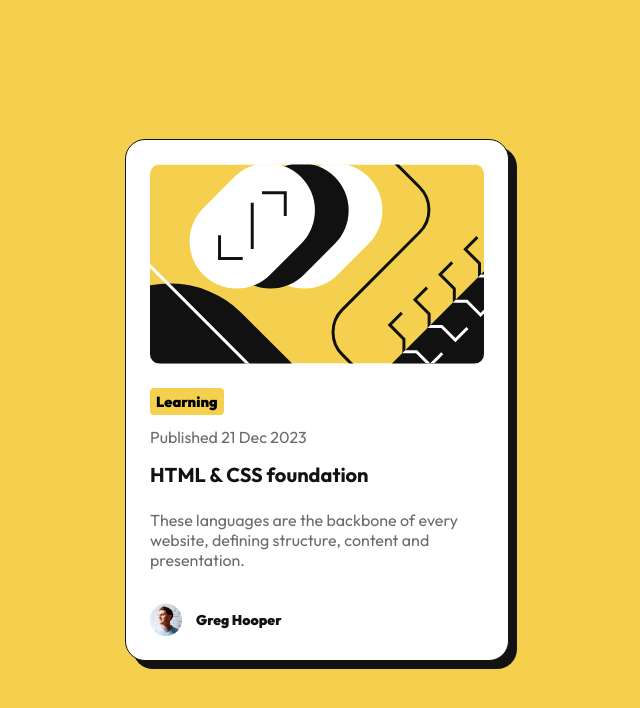
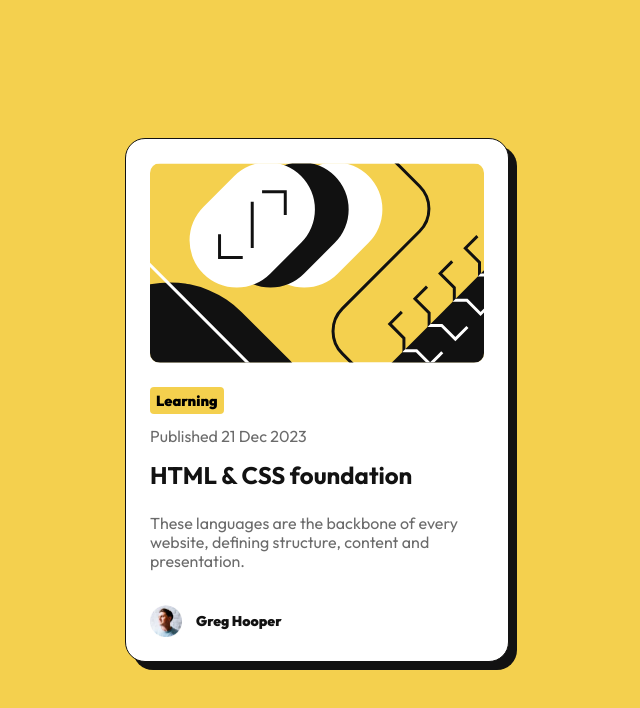
Before and after one commit to MAAM1970/fem-newbie-BlogPreviewCard, a plain HTML site: page index.html in a window 1280 px wide. Shown: the whole page, without its empty margins (323-963 px from the left). Drawn offline with Linux system fonts and the light colour scheme.

Commit message:
Title size and line height Fix

```diff
--- a/style.css
+++ b/style.css
@@ -101,7 +101,7 @@
 
 .title {
   color: var(--gray-950);
-  font-size: 2rem;
+  font-size: 2.4rem;
   padding: 0.25rem 1.6rem 0.25rem 0;
 
   margin-block-end: 1.2rem;
@@ -120,6 +120,7 @@
 .description {
   color: var(--gray-500);
   font-size: 1.4rem;
+  line-height: 1.2;
 
   padding: 0.9rem 0;
 }
```
